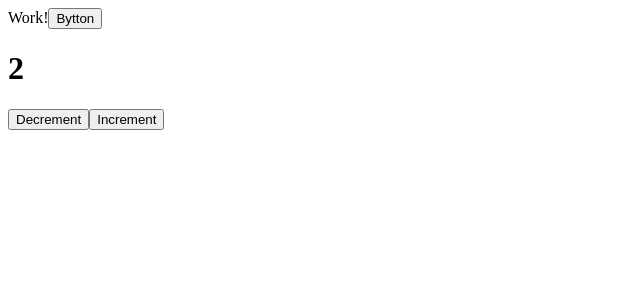
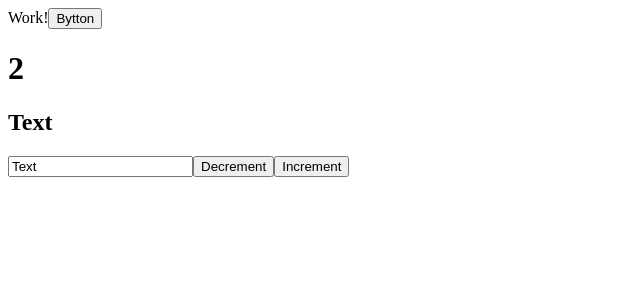
Before and after one commit to redyar/my-app, a React (Create React App) app: page / in a window 1280 px wide. Shown: the top 300 px of the page, without its empty margins (0-640 px from the left). Built offline with nearby package versions, Linux system fonts and the light colour scheme.

Commit message:
SupperInput

```diff
--- a/src/App.js
+++ b/src/App.js
@@ -2,7 +2,13 @@ import React, {useState} from 'react';
 
 function App() {
 
-  let [likes, setlikes] = useState(2)
+  let [likes, setlikes] = useState(2);
+  let [value, settext] = useState('Text');
+
+  function changeFn(e){
+    settext(e.target.value)
+  }
+
 
   function inc(){
     setlikes(likes += 1);
@@ -13,6 +19,8 @@ function App() {
   return (
     <div className="App">
       <h1>{likes}</h1>
+      <h2>{value}</h2>
+      <input type='text' value={value} onChange={changeFn}></input>
       <button onClick={dec} >Decrement</button>
       <button onClick={inc} >Increment</button>
     </div>
```
